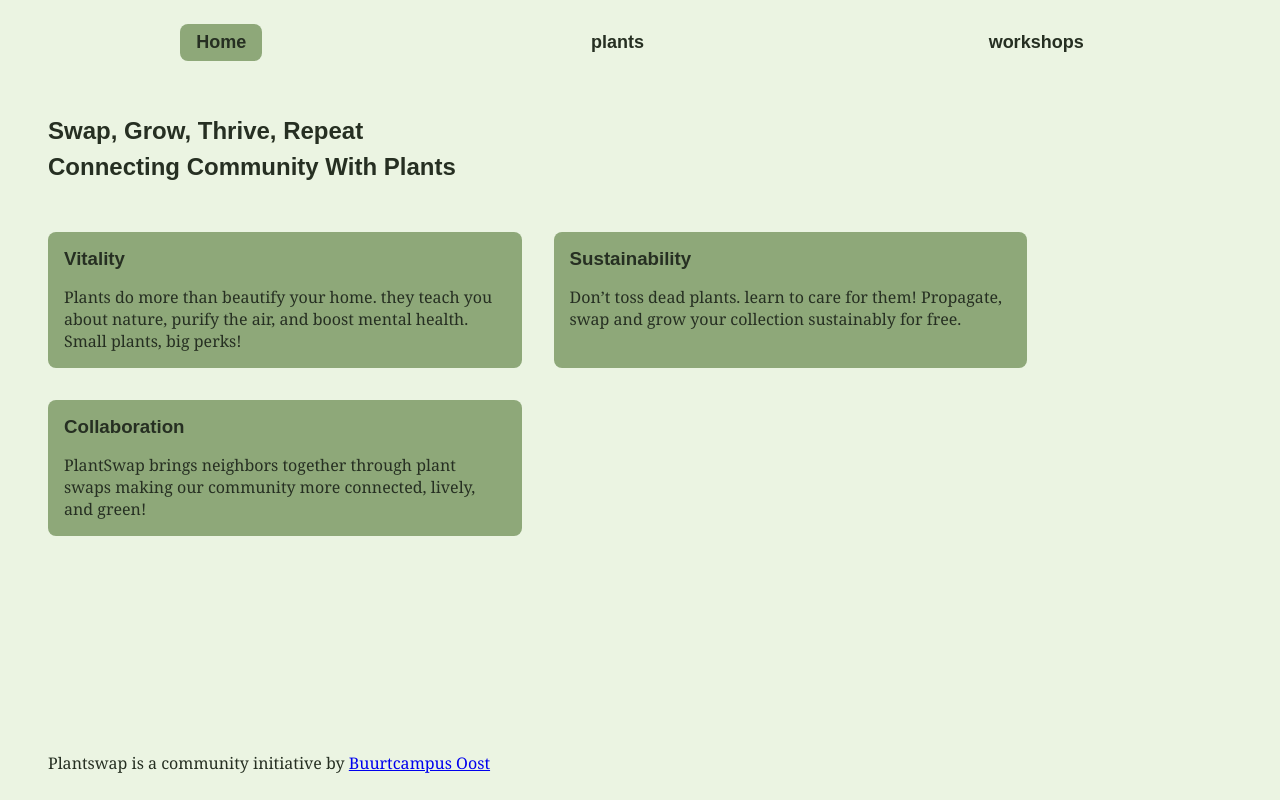
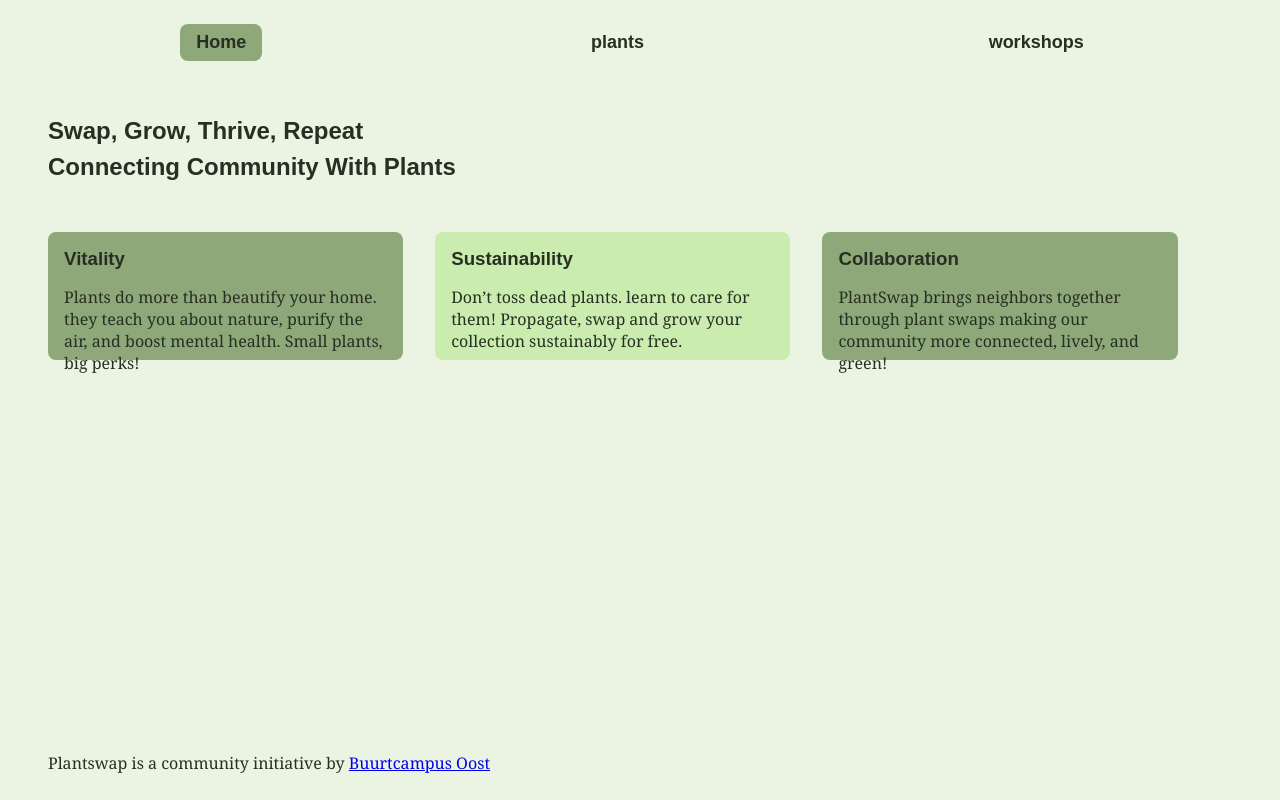
Before and after one commit to YoussraElmortai/plantswap, a Vue app: page / in a window 1280 px wide. Built offline with nearby package versions, Linux system fonts and the light colour scheme.

Commit message:
Update HomeView.vue

```diff
--- a/src/views/HomeView.vue
+++ b/src/views/HomeView.vue
@@ -46,13 +46,22 @@
   gap: 2rem;
 
   & article {
-    width: 40%;
+    width: 100%;
+    height: 8rem;
     display: flex;
     flex-flow: column;
     gap: 1rem;
     padding: 1rem;
     background: var(--sec-color);
     border-radius: 0.5rem;
+
+    &:nth-of-type(2n) {
+      background: var(--accent-color);
+    }
+
+    @media (min-width: 770px) {
+      width: 30%;
+    }
   }
 }
 </style>
```
